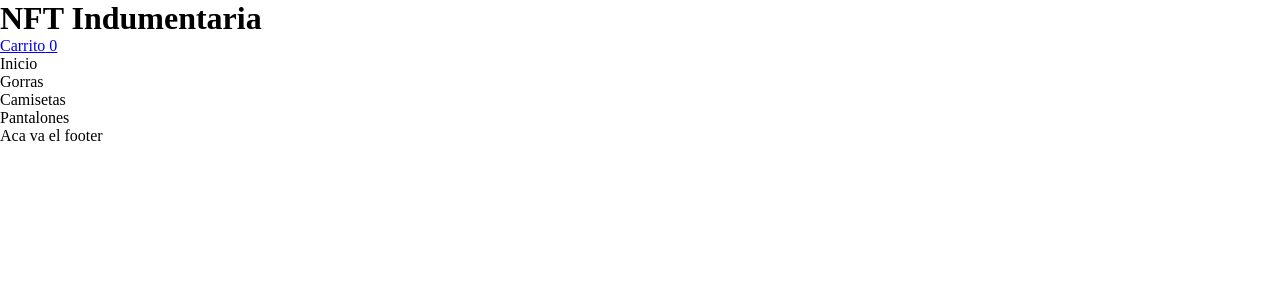
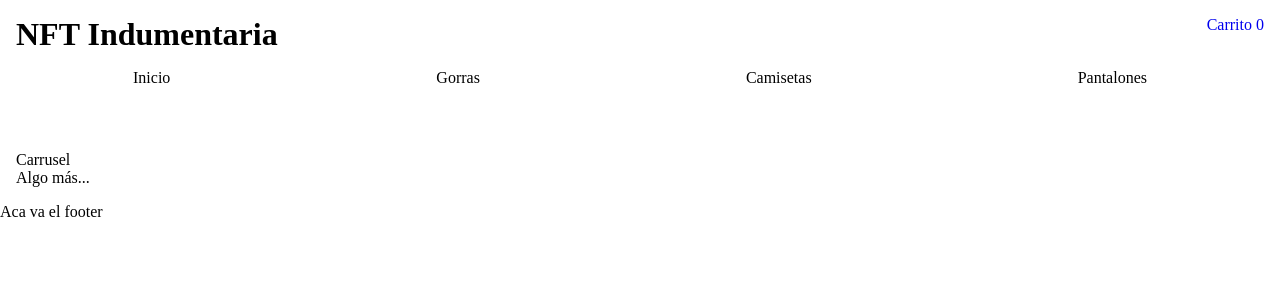
Before and after one commit to sashatayra/react_coder, a React (Vite) app: page / in a window 1280 px wide. Shown: the top 300 px of the page. Built offline with nearby package versions, Linux system fonts and the light colour scheme.

Commit message:
sectorizando

```diff
--- a/src/App.jsx
+++ b/src/App.jsx
@@ -1,10 +1,12 @@
 import Navbar from "./Navbar";
 import Footer from "./Footer";
+import Home from "./Home";
 
 function App() {
   return (
     <div>
       <Navbar />
+      <Home />
       <Footer />
     </div>
   );
--- /dev/null
+++ b/src/Home.jsx
@@ -0,0 +1,10 @@
+const Home = () => {
+  return (
+    <div style={{ padding: "1rem", marginTop: "3rem" }}>
+      <div>Carrusel</div>
+      <p>Algo más...</p>
+    </div>
+  );
+};
+
+export default Home;
--- /dev/null
+++ b/src/ListaNav.css
@@ -0,0 +1,5 @@
+ul {
+  list-style-type: none;
+  display: flex;
+  justify-content: space-around;
+}
--- a/src/ListaNav.jsx
+++ b/src/ListaNav.jsx
@@ -1,3 +1,5 @@
+import "./ListaNav.css";
+
 const ListaNav = () => {
   return (
     <ul>
--- /dev/null
+++ b/src/Navbar.css
@@ -0,0 +1,13 @@
+.contenedor-header {
+  min-height: 8vh;
+  position: sticky;
+  top: 0;
+  z-index: 999;
+}
+
+.header {
+  display: flex;
+  justify-content: space-between;
+  padding: 1rem;
+  text-decoration: none;
+}
--- a/src/Navbar.jsx
+++ b/src/Navbar.jsx
@@ -1,13 +1,16 @@
 import ListaNav from "./ListaNav";
+import "./Navbar.css";
 
 const Navbar = () => {
   return (
-    <header>
-      <h1>NFT Indumentaria</h1>
-      <a class="boton-carrito" href="carrito.html">
-        <i class="bi bi-cart-fill"></i>Carrito
-        <span id="numero-carrito"> 0</span>
-      </a>
+    <header className="contenedor-header">
+      <div className="header">
+        <h1>NFT Indumentaria</h1>
+        <a class="boton-carrito" href="carrito.html">
+          <i class="bi bi-cart-fill"></i>Carrito
+          <span id="numero-carrito"> 0</span>
+        </a>
+      </div>
       <nav>
         <ListaNav />
       </nav>
--- a/src/index.css
+++ b/src/index.css
@@ -3,3 +3,7 @@
   margin: 0;
   box-sizing: border-box;
 }
+
+a {
+  text-decoration: none;
+}
```
